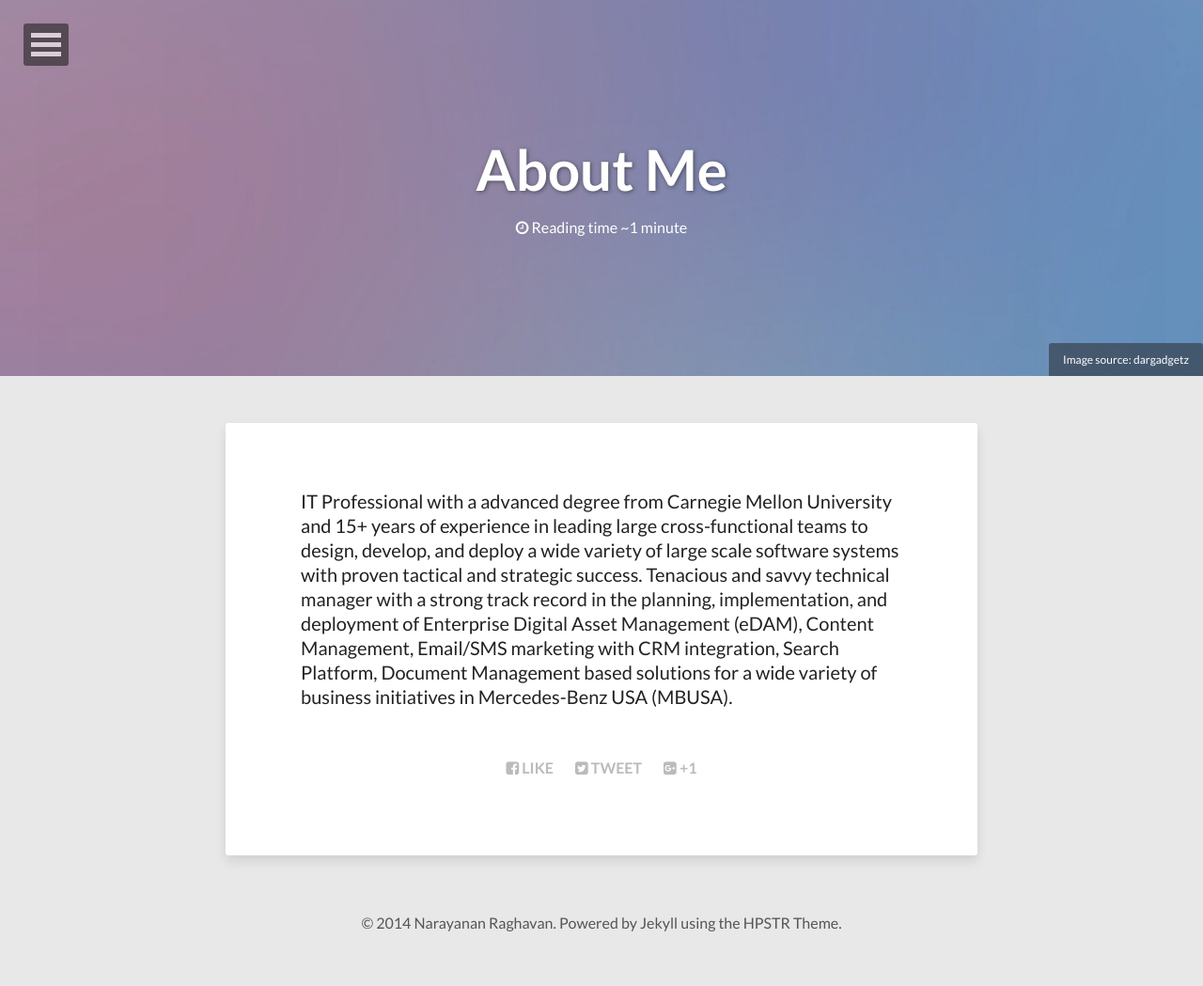
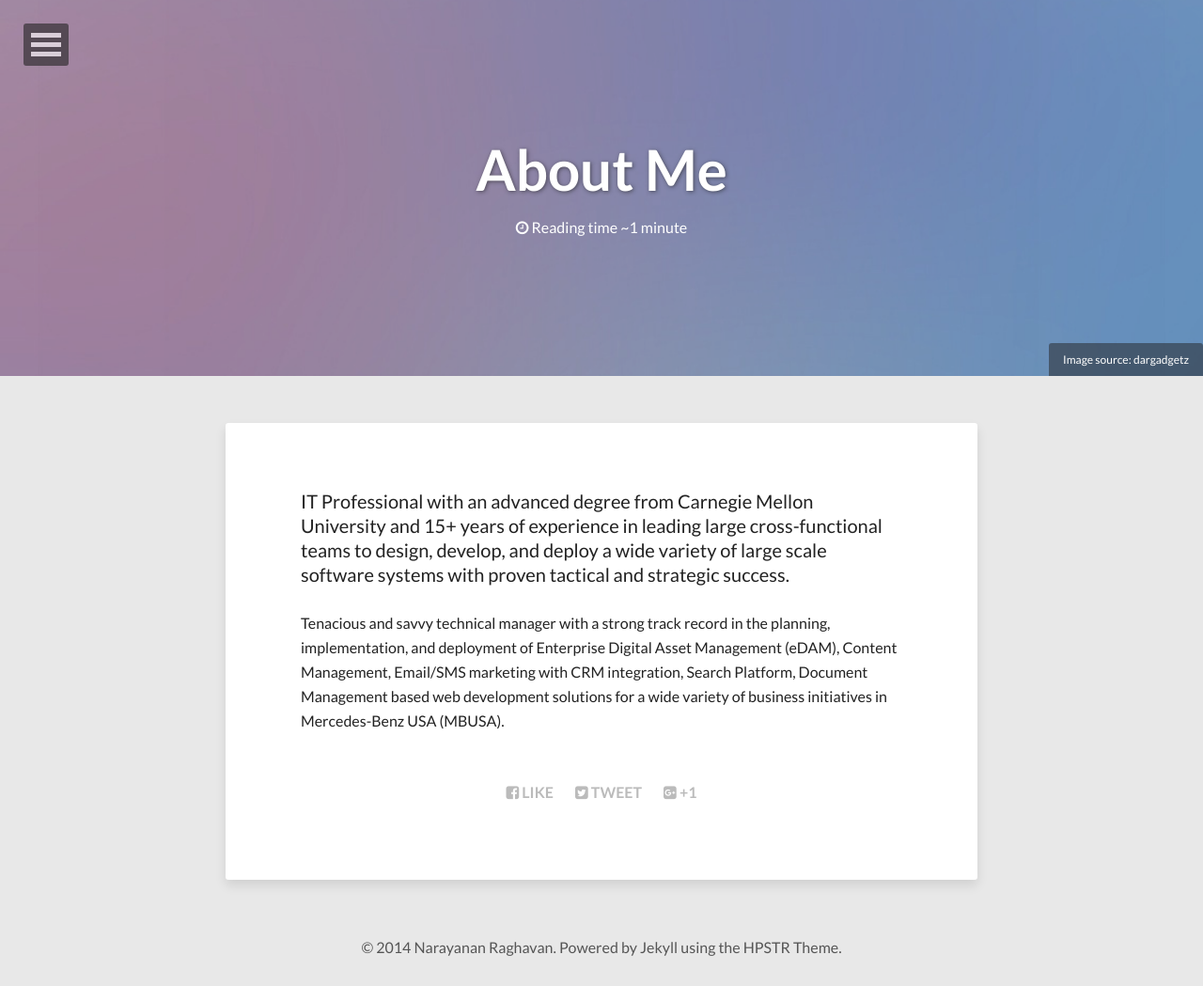
Before and after one commit to mreddy8182/naruraghavan.github.io, a Jekyll site: the page built from about.md, in a window 1280 px wide. Shown: the whole page at 94% size. Built offline with Jekyll 4.4.1, drawn with Linux system fonts in a browser that asks for light colours; nearby versions of some CDN libraries; before the commit the page ends 1023 px from its top, so only the background shows below that.

```diff
--- a/about.md
+++ b/about.md
@@ -10,4 +10,6 @@ image:
 share: true
 ---
 
-IT Professional with a advanced degree from Carnegie Mellon University and 15+ years of experience in leading large cross-functional teams to design, develop, and deploy a wide variety of large scale software systems with proven tactical and strategic success. Tenacious and savvy technical manager with a strong track record in the planning, implementation, and deployment of Enterprise Digital Asset Management (eDAM), Content Management, Email/SMS marketing with CRM integration, Search Platform, Document Management based solutions for a wide variety of business initiatives in Mercedes-Benz USA (MBUSA).
+IT Professional with an advanced degree from Carnegie Mellon University and 15+ years of experience in leading large cross-functional teams to design, develop, and deploy a wide variety of large scale software systems with proven tactical and strategic success.
+
+Tenacious and savvy technical manager with a strong track record in the planning, implementation, and deployment of Enterprise Digital Asset Management (eDAM), Content Management, Email/SMS marketing with CRM integration, Search Platform, Document Management based web development solutions for a wide variety of business initiatives in Mercedes-Benz USA (MBUSA).
```
Also changed, not shown: other parts of about.md (+1 -1 lines), images/avatar-2.png, 14 other files.
